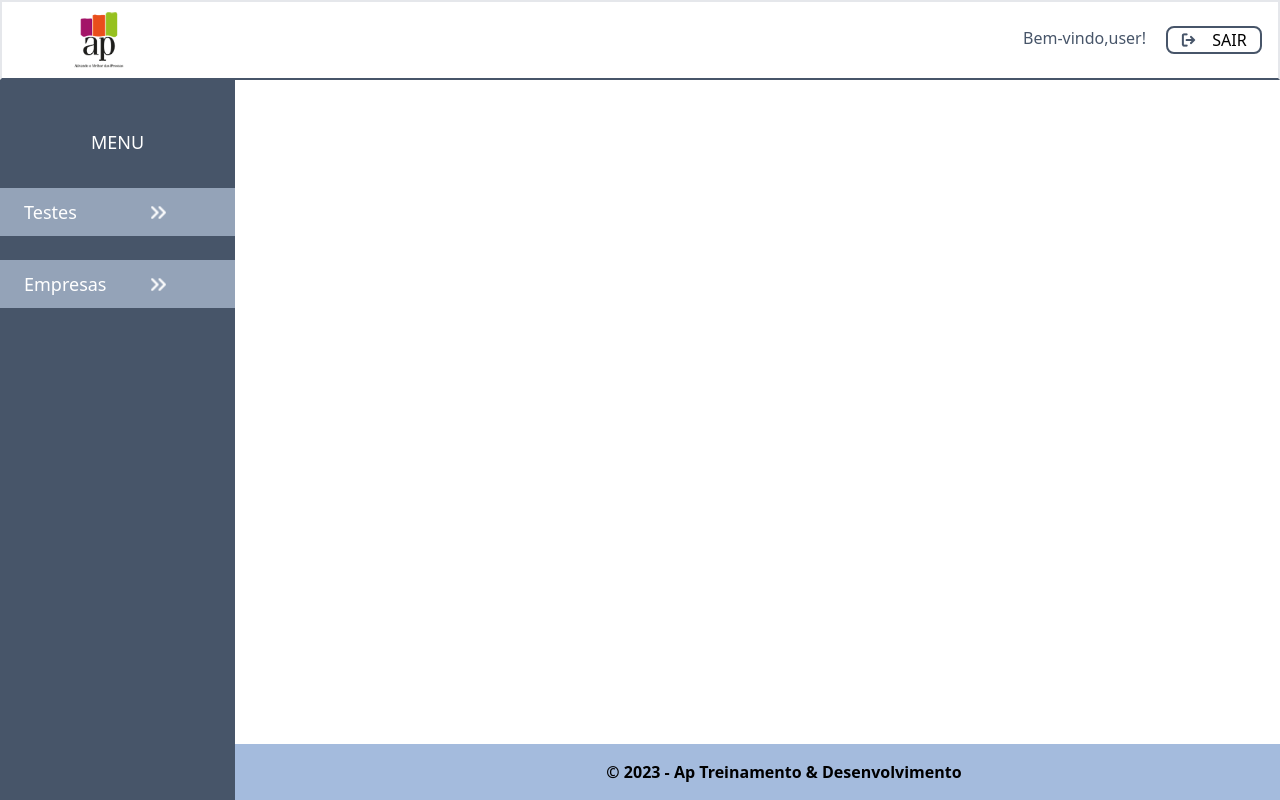
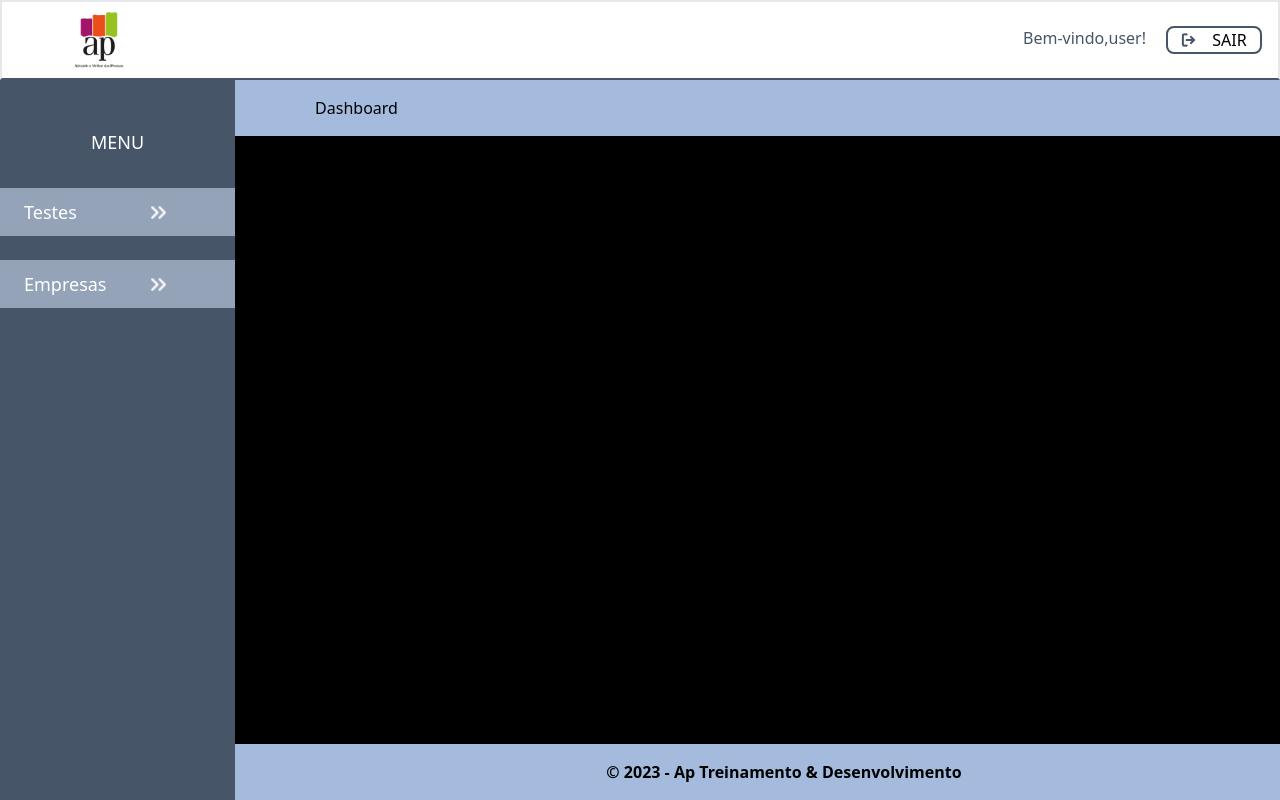
Before and after one commit to TiagoPonce/AP-MVP, a Next.js app: page /dashboard in a window 1280 px wide. Built offline with nearby package versions, Linux system fonts and the light colour scheme.

Commit message:
dashboard

```diff
--- a/src/pages/dashboard.js
+++ b/src/pages/dashboard.js
@@ -7,13 +7,13 @@ export default function Dashboard() {
         <div className="w-screen h-screen">
 
             <Header />
-            <div className="flex h-screen w-screen">
+            <div className="flex h-full w-full">
                 <SideBar />
-                <div className="w-full">
-                    <main>
-
-                    </main>
-                </div>
+                <main className="w-screen h-screen bg-black">
+                    <div className="w-full h-14 bg-[#A4BBDD] mt-20 flex items-center">
+                        <p className="text-base ml-20">Dashboard</p>
+                    </div>
+                </main>
             </div>
             <Footer />
         </div>
```
